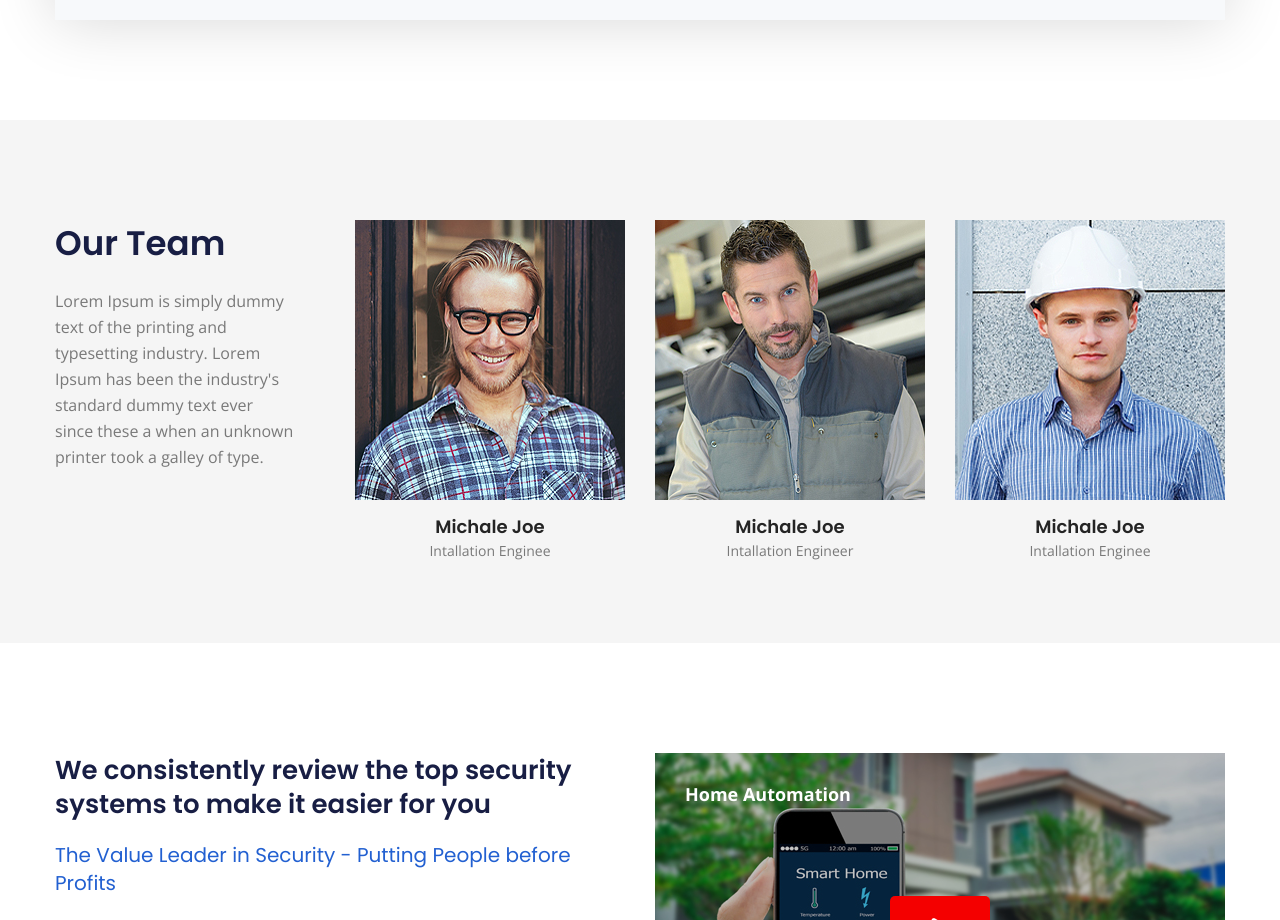
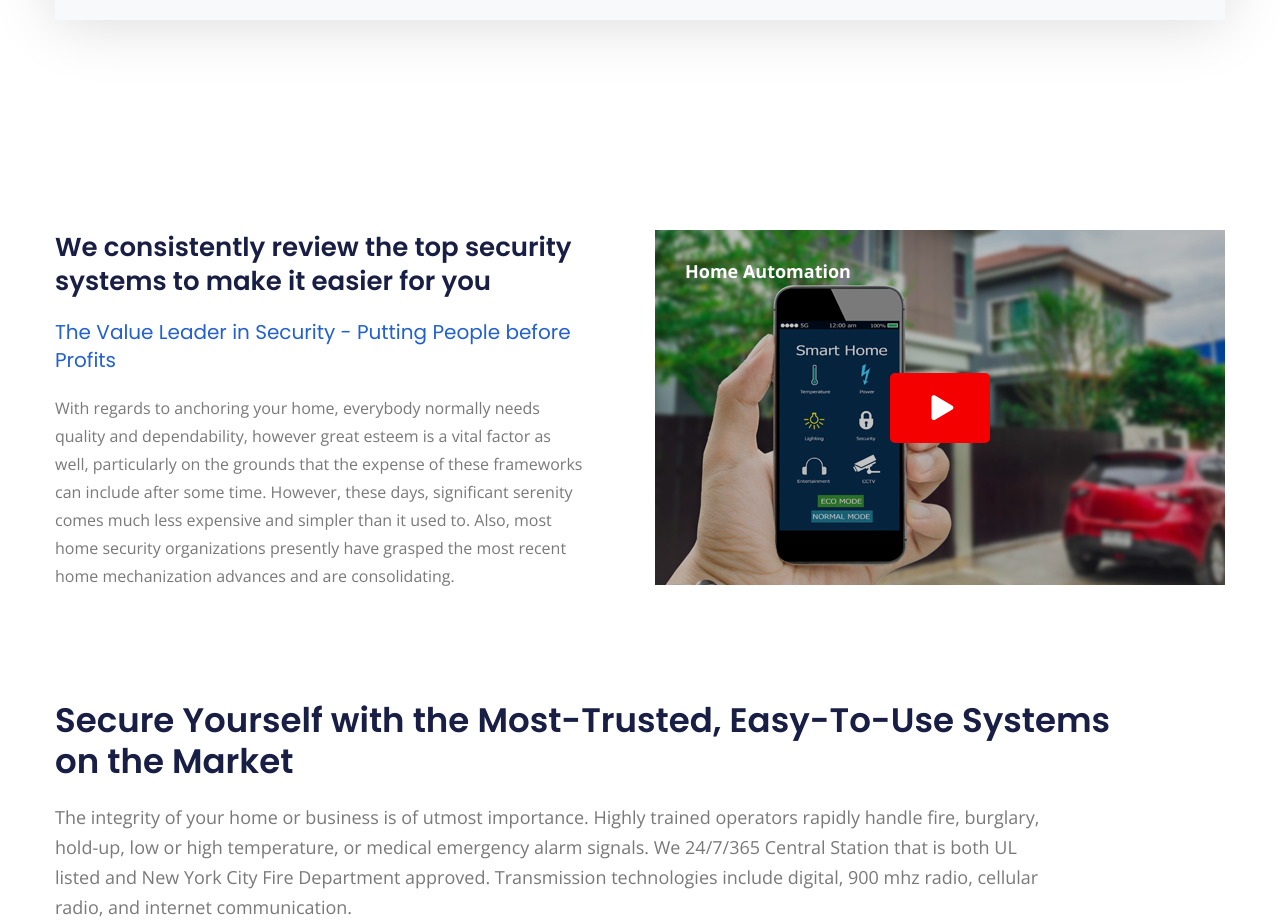
Before and after one commit to Mohammedjaseem/www.uitsolutionz.in, a plain HTML site: page about.html in a window 1280 px wide. Shown: the part 2160-3080 px from the top of the page. Drawn offline with nearby package versions, Linux system fonts and the light colour scheme; a web font is replaced by a local one.

Commit message:
removed team

```diff
--- a/about.html
+++ b/about.html
@@ -216,85 +216,7 @@
     </section>
     <!--End Why Choose Us -->
 
-    <!-- Team Secrion -->
-    <section class="team-section">
-        <div class="auto-container">
-            <div class="row">
-                <!-- Title Column -->
-                <div class="title-column col-lg-3 col-md-12 col-sm-12">
-                    <div class="inner-column">
-                        <div class="sec-title">
-                            <h2>Our Team</h2>
-                            <div class="text">Lorem Ipsum is simply dummy text of the printing and typesetting industry. Lorem Ipsum has been the industry's standard dummy text ever since these a when an unknown printer took a galley of type.</div>
-                        </div>
-                    </div>
-                </div>
 
-                <!-- Team Column -->
-                <div class="team-column col-lg-9 col-md-12 col-sm-12">
-                    <div class="row">
-                        <!-- Team Block -->
-                        <div class="team-block col-lg-4 col-md-4 col-sm-12 wow fadeInUp">
-                            <div class="inner-box">
-                                <div class="image-box">
-                                    <figure class="image"><a href="team.html"><img src="images/resource/team-1.jpg" alt=""></a></figure>
-                                    <ul class="social-icon-one">
-                                        <li><a href="#"><span class="fab fa-facebook-f"></span></a></li>
-                                        <li><a href="#"><span class="fab fa-linkedin-in"></span></a></li>
-                                        <li><a href="#"><span class="fab fa-twitter"></span></a></li>
-                                        <li><a href="#"><span class="fab fa-google-plus-g"></span></a></li>
-                                    </ul>
-                                </div>
-                                <div class="info-box">
-                                    <h5 class="name"><a href="team.html">Michale Joe</a></h5>
-                                    <span class="designation">Intallation Enginee</span>
-                                </div>
-                            </div>
-                        </div>
-
-                        <!-- Team Block -->
-                        <div class="team-block col-lg-4 col-md-4 col-sm-12 wow fadeInUp" data-wow-delay="400ms">
-                            <div class="inner-box">
-                                <div class="image-box">
-                                    <figure class="image"><a href="team.html"><img src="images/resource/team-2.jpg" alt=""></a></figure>
-                                    <ul class="social-icon-one">
-                                        <li><a href="#"><span class="fab fa-facebook-f"></span></a></li>
-                                        <li><a href="#"><span class="fab fa-linkedin-in"></span></a></li>
-                                        <li><a href="#"><span class="fab fa-twitter"></span></a></li>
-                                        <li><a href="#"><span class="fab fa-google-plus-g"></span></a></li>
-                                    </ul>
-                                </div>
-                                <div class="info-box">
-                                    <h5 class="name"><a href="team.html">Michale Joe</a></h5>
-                                    <span class="designation">Intallation Engineer</span>
-                                </div>
-                            </div>
-                        </div>
-
-                        <!-- Team Block -->
-                        <div class="team-block col-lg-4 col-md-4 col-sm-12 wow fadeInUp" data-wow-delay="800ms">
-                            <div class="inner-box">
-                                <div class="image-box">
-                                    <figure class="image"><a href="team.html"><img src="images/resource/team-3.jpg" alt=""></a></figure>
-                                    <ul class="social-icon-one">
-                                        <li><a href="#"><span class="fab fa-facebook-f"></span></a></li>
-                                        <li><a href="#"><span class="fab fa-linkedin-in"></span></a></li>
-                                        <li><a href="#"><span class="fab fa-twitter"></span></a></li>
-                                        <li><a href="#"><span class="fab fa-google-plus-g"></span></a></li>
-                                    </ul>
-                                </div>
-                                <div class="info-box">
-                                    <h5 class="name"><a href="team.html">Michale Joe</a></h5>
-                                    <span class="designation">Intallation Enginee</span>
-                                </div>
-                            </div>
-                        </div>
-                    </div>
-                </div>
-            </div>
-        </div>
-    </section>
-    <!--End Team Secrion -->
 
     <!-- App Section -->
     <section class="app-section">
```
